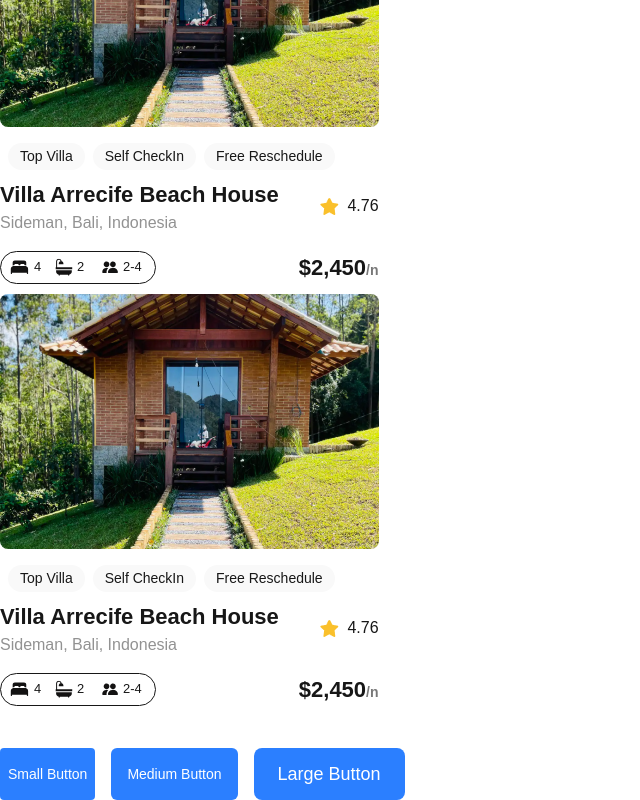
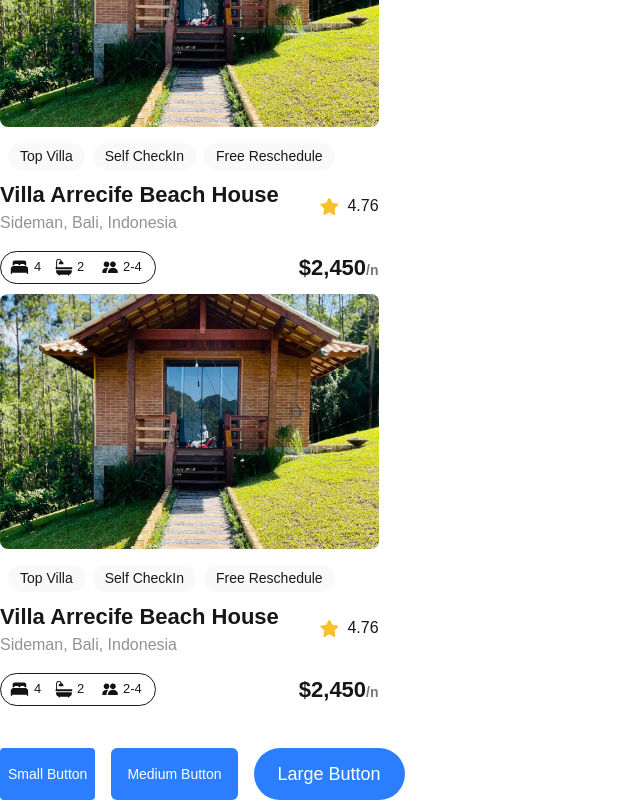
Before and after one commit to WhizIkem/alx-project-0x00-setup, a Next.js app in the folder alx-project-0x00/: page /landing in a window 1280 px wide. Shown: the part 578-1378 px from the top of the page, without its empty margins (0-640 px from the left). Built offline with nearby package versions, Linux system fonts and the light colour scheme.

Commit message:
Button component

```diff
--- a/alx-project-0x00/pages/landing.tsx
+++ b/alx-project-0x00/pages/landing.tsx
@@ -17,7 +17,7 @@ const Landing: React.FC = () => {
       <div className="flex flex-wrap gap-4 mt-8">
         <Button title="Small Button" styles="text-sm px-2 py-1 rounded-sm" />
         <Button title="Medium Button" styles="text-sm px-4 py-2 rounded-md" />
-        <Button title="Large Button" styles="text-lg px-6 py-3 rounded-lg" />
+        <Button title="Large Button" styles="text-lg px-6 py-3 rounded-full" />
       </div>
     </div>
   )
```
